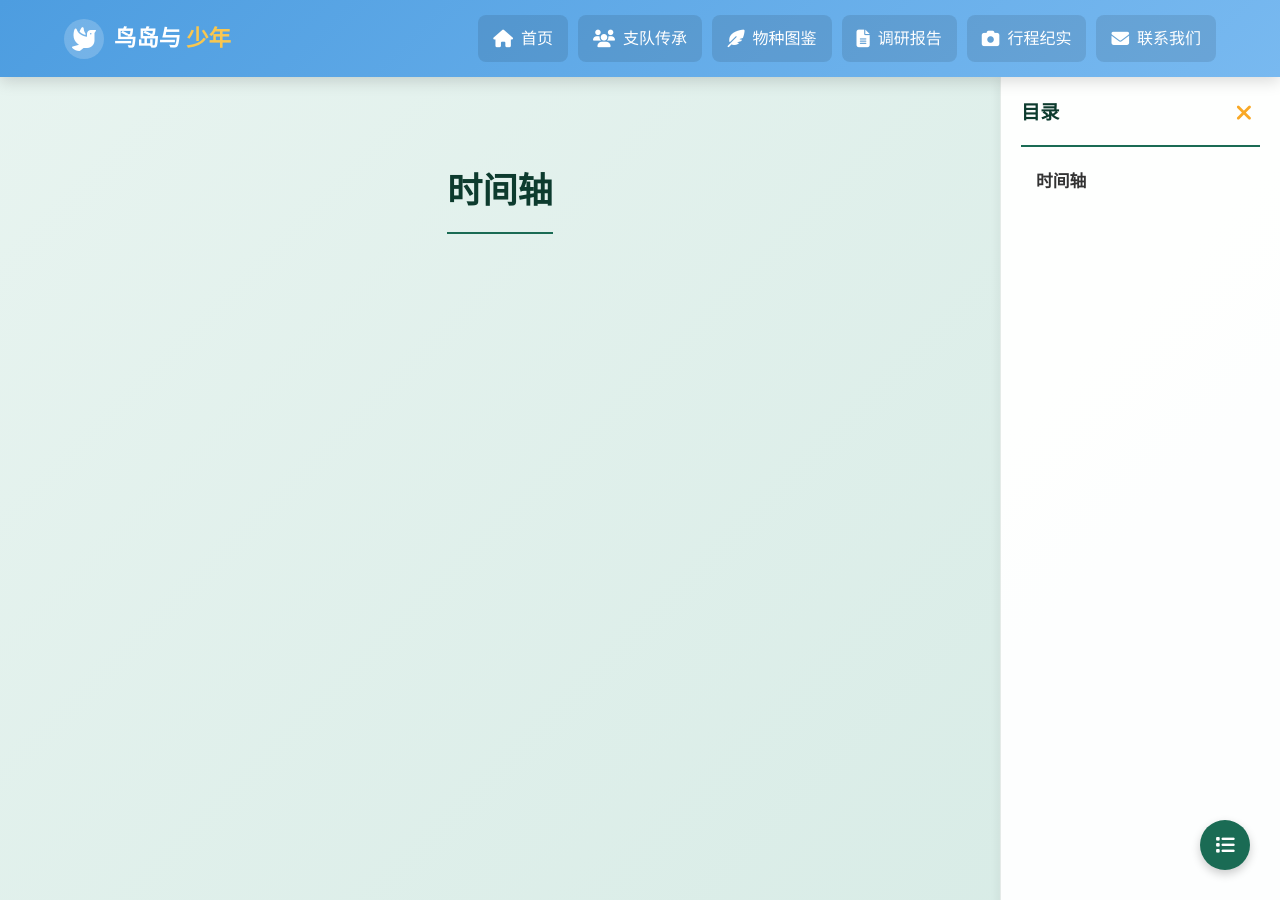
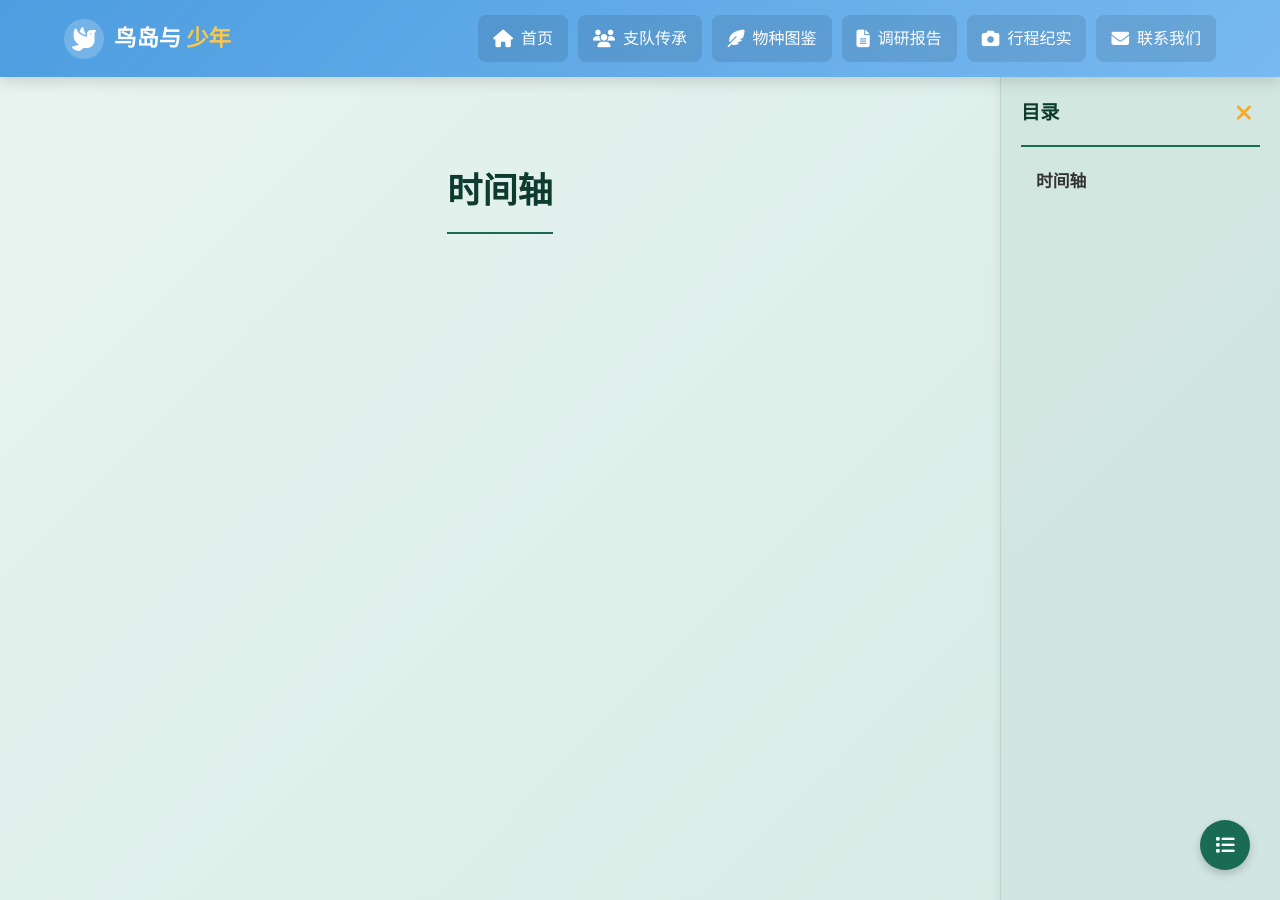
Before and after one commit to zf-li23/tsinghua_birdisland.github.io, a Jekyll site: the page built from about/timeline.md, in a window 1280 px wide and 900 px high. Built offline with Jekyll 4.4.1, drawn with Linux system fonts in a browser that asks for light colours.

Commit message:
Update default.html

```diff
--- a/_layouts/default.html
+++ b/_layouts/default.html
@@ -12,7 +12,7 @@
         :root {
             --sidebar-width: 280px;
             --sidebar-collapsed-width: 50px;
-            --sidebar-bg: rgba(255, 255, 255, 0.95);
+            --sidebar-bg: rgba(210, 230, 225, 0.95);
             --transition-speed: 0.3s;
         }
 
```
